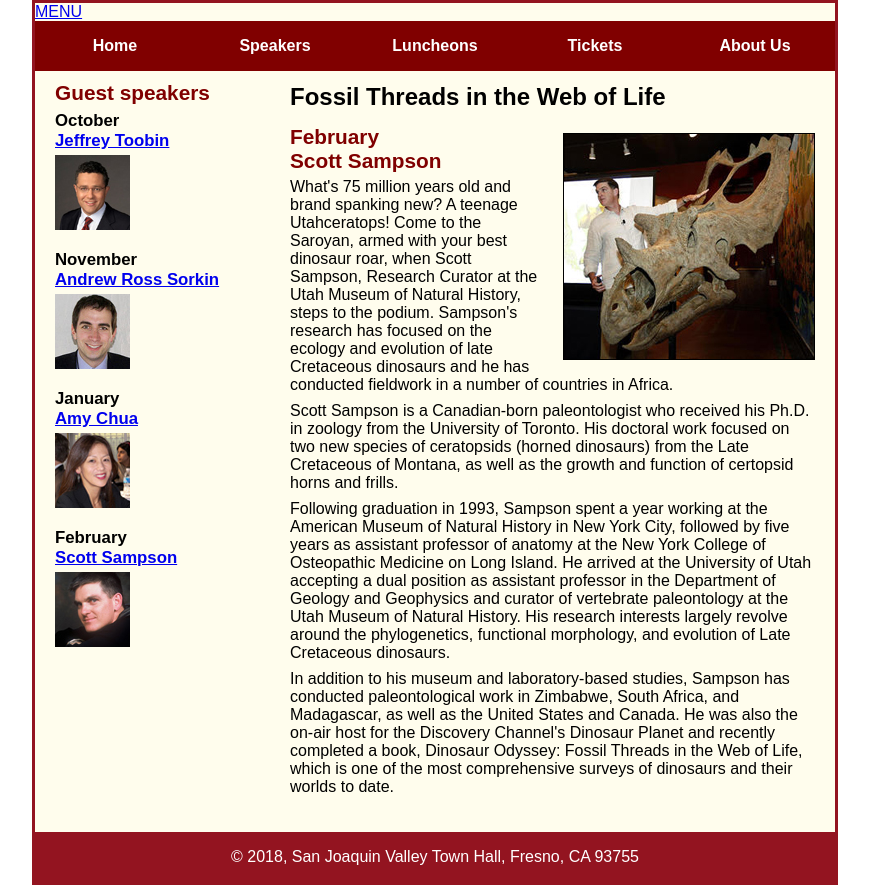
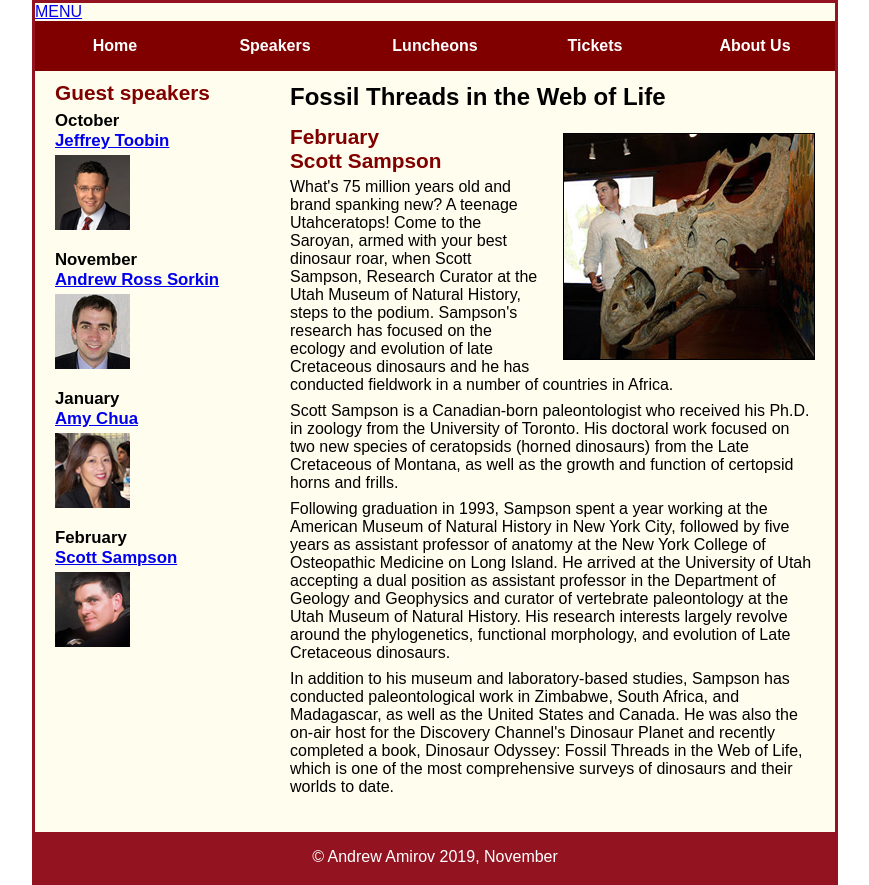
Before and after one commit to aa2656/A15, a plain HTML site: page speakers/sampson.html in a window 1280 px wide. Shown: the part 115-1000 px from the top of the page, without its empty margins (205-1074 px from the left). Drawn offline with nearby package versions, Linux system fonts and the light colour scheme; files whose address does not match are found by name.

Commit message:
removed uneeded images

```diff
--- a/speakers/sampson.html
+++ b/speakers/sampson.html
@@ -82,7 +82,7 @@
 		</aside>
 	</main>
 	<footer>
-		<p>&copy; 2018, San Joaquin Valley Town Hall, Fresno, CA 93755</p>
+		<p>&copy; Andrew Amirov 2019, November </p>
 	</footer>
 </body>
 </html>
```
Also changed, not shown: images/sorkin_desk260.jpg (deleted), images/tynan75.jpg (deleted), images/tynan_wave.jpg (deleted).
